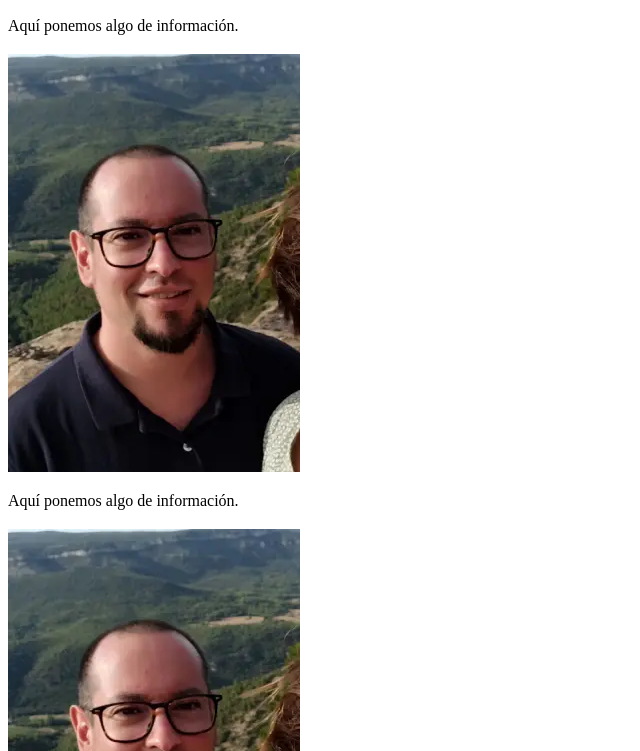
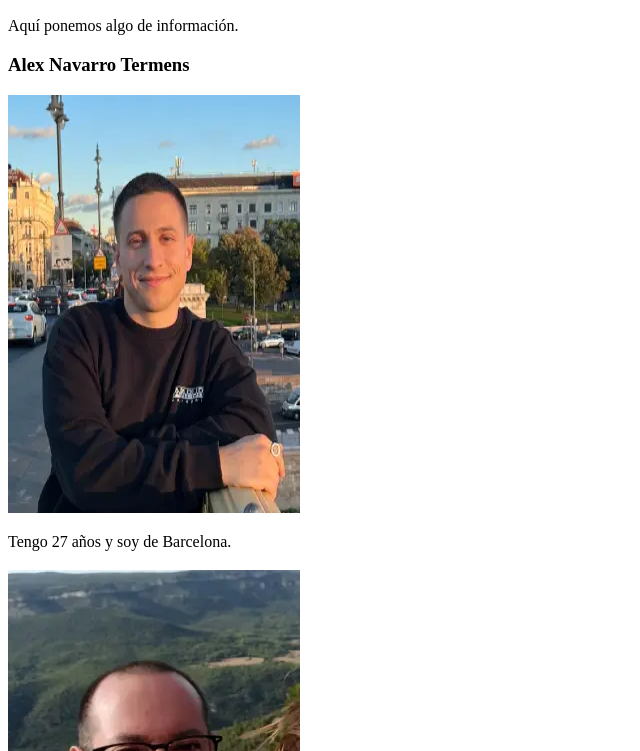
Before and after one commit to lfilella97/202301-w1ch2-lluis-filella-alex-navarro-sergi-fontal, a website: page src/quienes_somos.html in a window 1280 px wide. Shown: the part 680-1431 px from the top of the page, without its empty margins (0-640 px from the left). Drawn offline with Linux system fonts and the light colour scheme.

Commit message:
Add picture to quienes_somos.html, remove ¿? from index.html in link quienes somos

```diff
--- a/src/quienes_somos.html
+++ b/src/quienes_somos.html
@@ -28,9 +28,9 @@
       <p>Aquí ponemos algo de información.</p>
     </div>
     <div>
-      <h3></h3>
-      <img src="img/foto_sergio_cv.webp" alt="Nombre 2" width="292" height="418">
-      <p>Aquí ponemos algo de información.</p>
+      <h3>Alex Navarro Termens</h3>
+      <img src="img/alex-cv.webp" alt="Foto en la que aparece Alex" width="292" height="418">
+      <p>Tengo 27 años y soy de Barcelona.</p>
     </div>
     <div>
       <h3></h3>
```
Also changed, not shown: src/index.html (+1 -1 lines).
